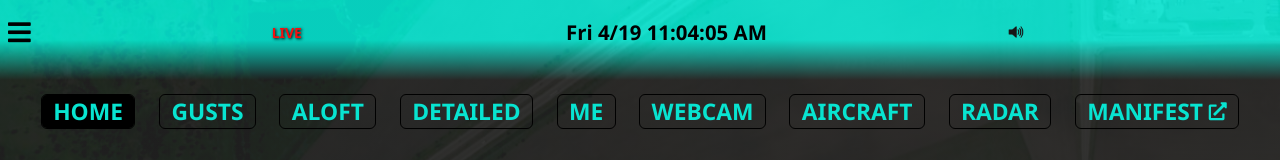
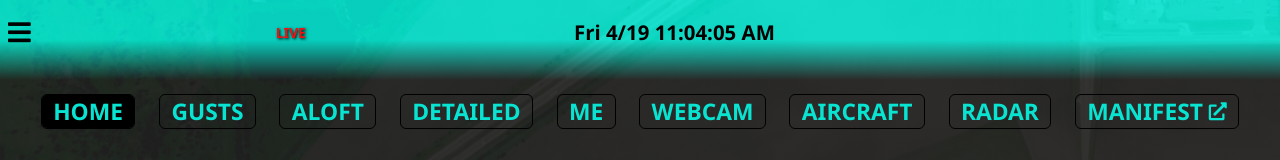
Before and after one commit to RyanFullStack/csc-weather-app, a React (Vite) app: page / in a window 1280 px wide. Shown: the top 160 px of the page. Built offline with nearby package versions, Linux system fonts and the light colour scheme; no server answers.

Commit message:
audio icon removed while system rebuild underway

```diff
--- a/src/components/Header/index.jsx
+++ b/src/components/Header/index.jsx
@@ -252,17 +252,24 @@ function Header() {
         <GetCst />
         <Beerlight />
       </div>
+
       {window.location.pathname !== "/loadingarea" ? (
         <div className="header-imgs">
-          <a
+
+          {/*
+          ****************  AUDIO FEED REMOVED WHILE REBUILD -- LEAVE DIV FOR SPACING ************************
+      */}
+          {/* <a
             href="http://audio.skydivecsc.com/"
             target="_blank"
             rel="noreferrer"
           >
             <img src={audio} alt="audio" />
-          </a>
+          </a> */}
+
         </div>
       ) : null}
+
       <div className="tempContainer">
         <CurrentTemp />
       </div>
```
